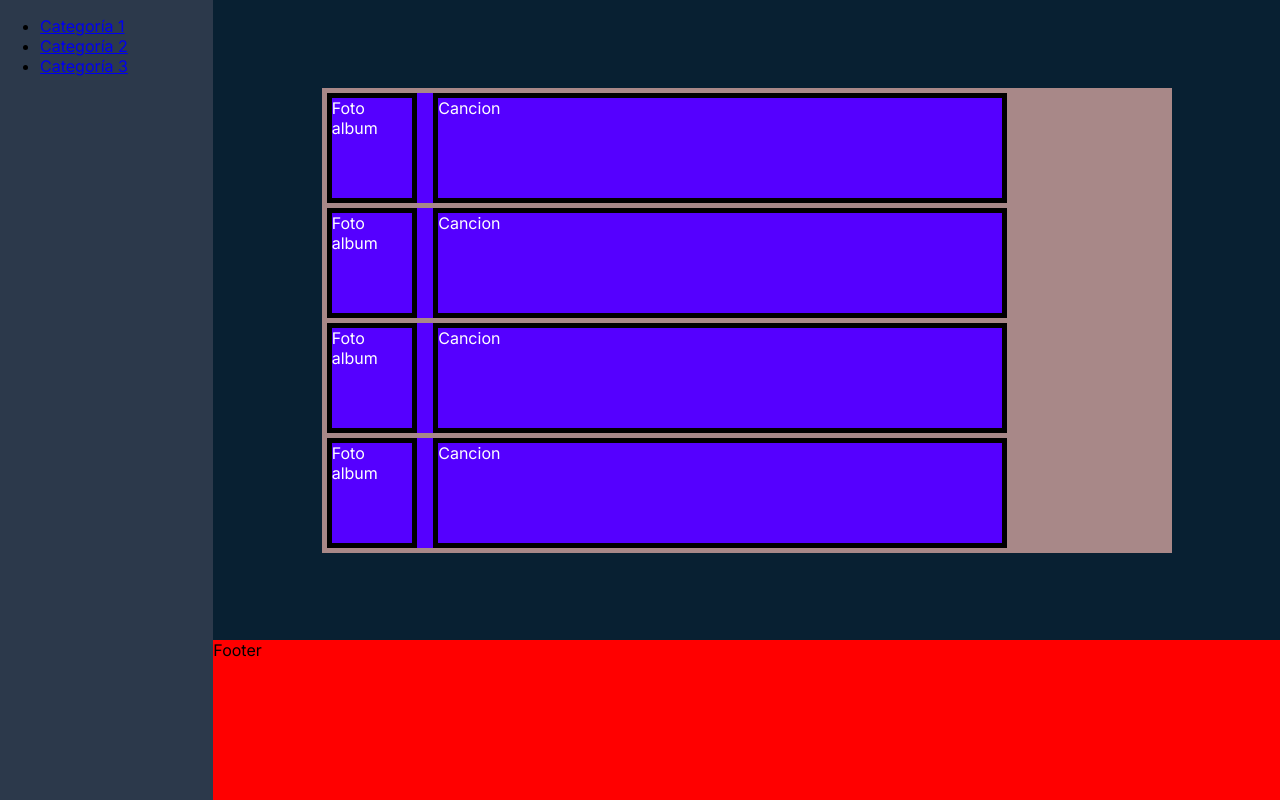
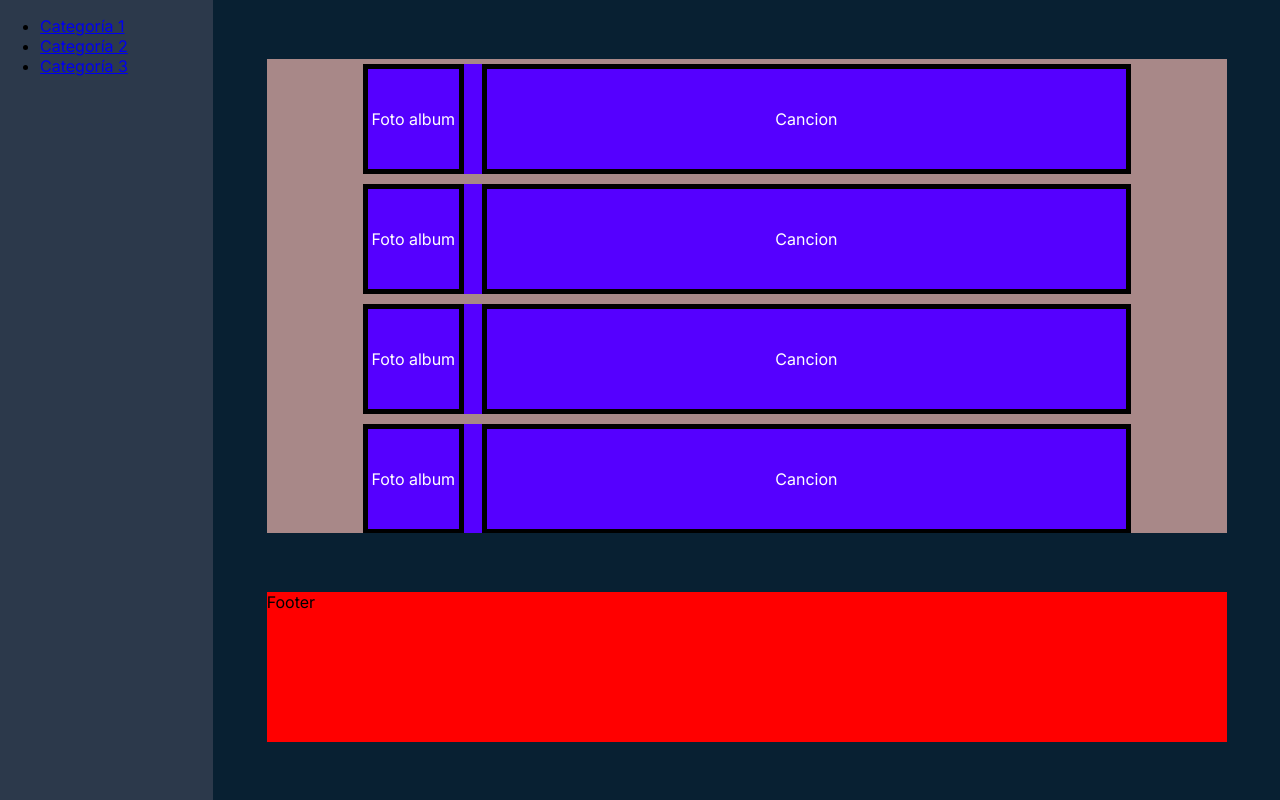
Before and after one commit to JulioMRosas/spotifake, a Next.js app: page / in a window 1280 px wide. Built offline with nearby package versions, Linux system fonts and the light colour scheme.

Commit message:
pagina ya casi terminada osi :fire:

```diff
--- a/app/components/cancion.module.css
+++ b/app/components/cancion.module.css
@@ -15,14 +15,22 @@
         height: 100px; /* Alto del cuadro */
         border: 1px solid black; /* Borde de 2px de grosor y negro */
         border-width: 5px; /* Grosor del borde izquierdo */
+        display: flex;
+        justify-content: center; /* Centra horizontalmente */
+        align-items: center; /* Centra verticalmente */
+        text-align: center; /* Alinea el texto horizontalmente */
+}
 
-}
 
 .song{
         border: 1px solid black; /* Borde de 2px de grosor y negro */
         border-width: 5px; /* Grosor del borde izquierdo */
         width: 700px;
         height: 100px;
+        display: flex;
+        justify-content: center; /* Centra horizontalmente */
+        align-items: center; /* Centra verticalmente */
+        text-align: center; /* Alinea el texto horizontalmente */
 }
 
 .space{
--- a/app/components/footer.module.css
+++ b/app/components/footer.module.css
@@ -1,6 +1,7 @@
 .footer{
   position:relative;
-  height: 100%;
+  height: 150px;
+  width: 90%;
   clear:both;
   background-color: red;
 }
--- a/app/globals.css
+++ b/app/globals.css
@@ -12,4 +12,12 @@ body {
 .container{
     min-height: 100%;
     width: 100%;
+    background-color:#082032;
 }
+
+.footerContainer{
+    background-color: #082032;
+    display: flex;
+    justify-content: center;
+
+}
--- a/app/layout.js
+++ b/app/layout.js
@@ -15,10 +15,12 @@ export default function RootLayout({ children }) {
   return (
     <html lang="en">
       <body className={inter.className}>
-          <Navbar />
+        <Navbar />
         <div className="container">
           {children}
-        <Footer />
+          <div className="footerContainer">
+            <Footer />
+          </div>
         </div>
       </body>
     </html>
--- a/app/page.module.css
+++ b/app/page.module.css
@@ -1,7 +1,7 @@
 .main{
     background-color: #082032;
     width: 100%;
-    height: 80%;
+    height: 74%;
     color: white;
     justify-content: center;
     align-items: center;
@@ -11,7 +11,10 @@
     background-color: rgb(168, 136, 136);
     overflow: auto;
     max-height: 80%;
-
+    width: 90%;
+    display: flex;
+    flex-direction: column;
+    align-items: center;
 
 
   }
```
